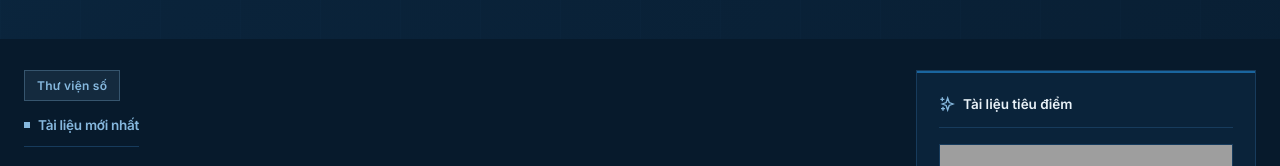
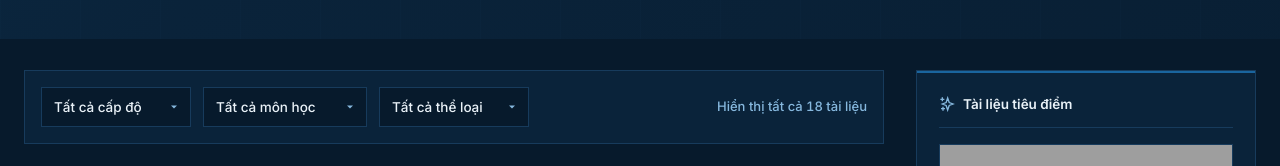
Before and after one commit to Bravee9/bravemath, a website built with Vite: page index.html in a window 1280 px wide. Shown: the part 761-927 px from the top of the page. Built offline with nearby package versions, Linux system fonts and the light colour scheme; grey boxes are pictures that could not be loaded.

Commit message:
feat(ui): remove section header 'Thu vien so / Tai lieu moi nhat'

```diff
--- a/index.html
+++ b/index.html
@@ -262,13 +262,6 @@
                 <div class="documents-layout">
                     <!-- Left Column: Document Catalog -->
                     <div class="documents-main">
-                        <div style="display:flex; flex-wrap:wrap; align-items:flex-end; justify-content:space-between; gap:16px; margin-bottom:24px;">
-                            <div>
-                                <div class="section-tag">Thư viện số</div>
-                                <h2 class="section-title" style="margin-bottom:0;">Tài liệu mới nhất</h2>
-                            </div>
-                        </div>
-
                         <!-- Filters -->
                         <div class="filters-bar">
                             <select id="filter-level" class="filter-select" aria-label="Lọc theo cấp độ">
```
